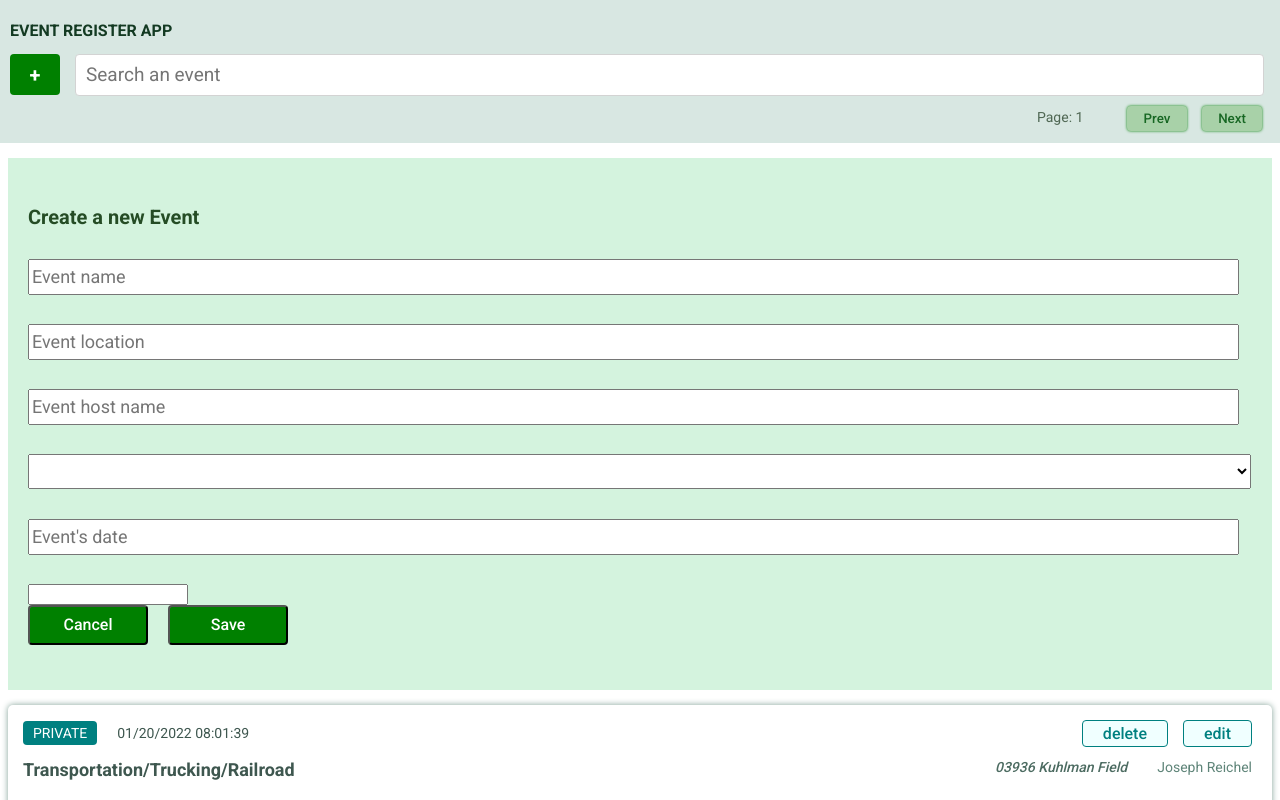
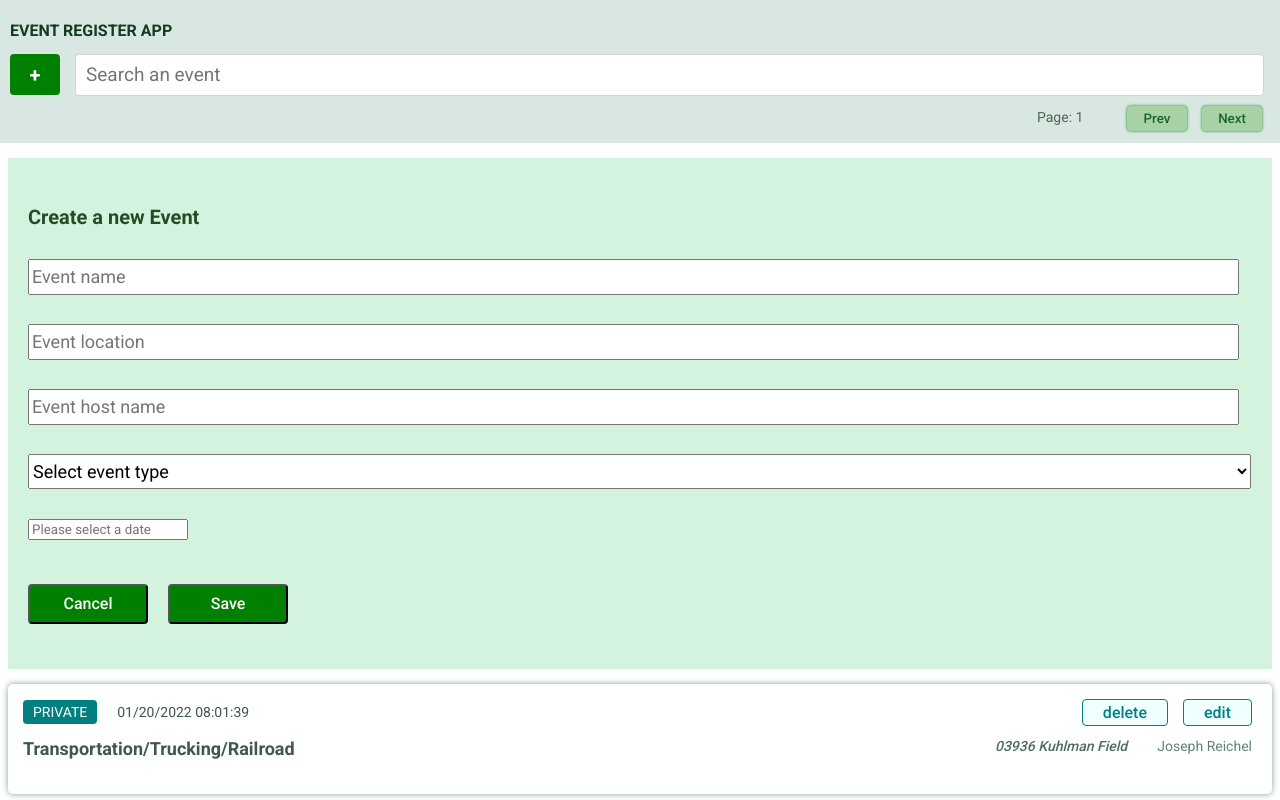
Before and after one commit to ronniebm/react-js-events-list-app-with-crud, a React (Create React App) app: page / in a window 1280 px wide. Shown: the top 800 px of the page. Built offline with nearby package versions, Linux system fonts and the light colour scheme; data requests are answered from the project's data file.

Commit message:
checkpoint - react-datepicker working

```diff
--- a/src/components/InsertDataFormik.js
+++ b/src/components/InsertDataFormik.js
@@ -4,11 +4,7 @@ import DatePicker from "react-datepicker";
 import "react-datepicker/dist/react-datepicker.css";
 import '../styles/InsertDataFormik.css';
 
-const ErrorDiv = ({error}) => {
-  return(
-    <p className="insert-data-formik__error">{error}</p>
-  )
-}
+const ErrorDiv = ({error}) => <p className="insert-data-formik__error">{error}</p>
 
 const dropDownOptions = [
   { key: 'Select an option', value: ''},
@@ -16,8 +12,12 @@ const dropDownOptions = [
   { key: 'Option 2', value: 'private'}
 ]
 
-export const InsertDataFormik = () => (
+export const InsertDataFormik = () => {
 
+  // const { setFieldValue } = useFormikContext();
+  // const [field] = useField(props);
+
+  return (
     <div className="insert-data-formik">
       <h4 className="insert-data-formik__title">Create a new Event</h4>
       <Formik
@@ -41,7 +41,7 @@ export const InsertDataFormik = () => (
           if (!values.hostName) {
             errors.hostName = 'A host name is required';
           }
-        if (!values.eventType) {
+          if (!values.eventType || values.eventType === 'Select event type') {
             errors.eventType = 'Please choose an option';
           }
           console.log(values.eventType);
@@ -66,6 +66,7 @@ export const InsertDataFormik = () => (
           handleBlur,
           handleSubmit,
           isSubmitting,
+          setFieldValue
           /* and other goodies */
         }) => (
 
@@ -86,8 +87,15 @@ export const InsertDataFormik = () => (
             </div>
 
             <div className="insert-data-formik__field-div">
-            <Field as="select" name="eventType" className="insert-data-formik__select" options={dropDownOptions}>
-              <option value=""></option>
+              <Field
+                as="select"
+                name="eventType"
+                className="insert-data-formik__select"
+                options={dropDownOptions}
+                placeholder="Please select an option"
+              >
+                {/* <option value=""></option> */}
+                <option defaultValue>Select event type</option>
                 <option value="public">public</option>
                 <option value="private">private</option>
               </Field>
@@ -95,11 +103,19 @@ export const InsertDataFormik = () => (
             </div>
 
             <div className="insert-data-formik__field-div">
-            <Field type="text" name="date" placeholder="Event's date" className="insert-data-formik__field"/>
+              {/* <Field type="text" name="date" placeholder="Event's date" className="insert-data-formik__field"/> */}
+              <DatePicker
+                selected={values.date}
+                dateFormat="MMMM d, yyyy"
+                className="form-control"
+                name="date"
+                onChange={date => setFieldValue('date', date)}
+                placeholderText="Please select a date"
+              />
               {(errors.date && touched.date && errors.date) ? <ErrorDiv error={errors.date}/>: null}
+
+
             </div>
-
-          <DatePicker name="my-date" />
 
             <div className="insert-data-formik__field-div">
               <button type="submit" disabled={isSubmitting} className="insert-data-formik__button">
@@ -115,4 +131,6 @@ export const InsertDataFormik = () => (
 
       </Formik>
     </div>
-);
+  )
+
+};
```
Lines whose indentation alone changed are shown as unchanged.
